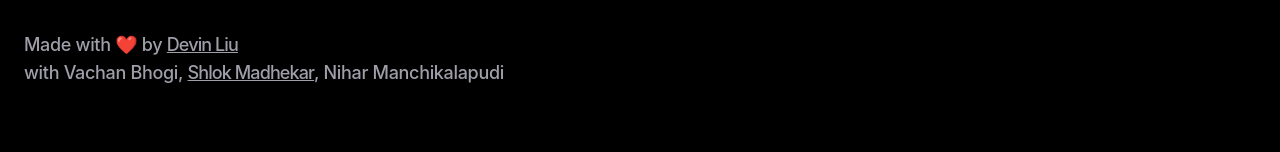
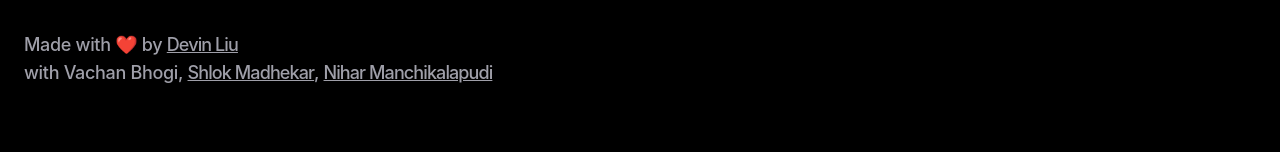
Before and after one commit to dliu99/gradian-web-next, a Next.js app: page / in a window 1280 px wide. Shown: the part 2856-3008 px from the top of the page. Built offline with nearby package versions, Linux system fonts and the light colour scheme.

Commit message:
add nihar

```diff
--- a/src/app/page.tsx
+++ b/src/app/page.tsx
@@ -182,7 +182,7 @@ export default function Home() {
               Devin Liu
             </a>
             <br></br>
-            with Vachan Bhogi, <a href="https://shlok.vercel.app" target="_blank" rel="noopener noreferrer" className="underline tracking-tighter hover:text-zinc-300 transition-colors">Shlok Madhekar</a>, Nihar Manchikalapudi
+            with Vachan Bhogi, <a href="https://shlok.vercel.app" target="_blank" rel="noopener noreferrer" className="underline tracking-tighter hover:text-zinc-300 transition-colors">Shlok Madhekar</a>, <a href='https://niharm.me' target="_blank" rel="noopener noreferrer" className="underline tracking-tighter hover:text-zinc-300 transition-colors">Nihar Manchikalapudi</a>
           </p>
         </div>
       </section>
```
